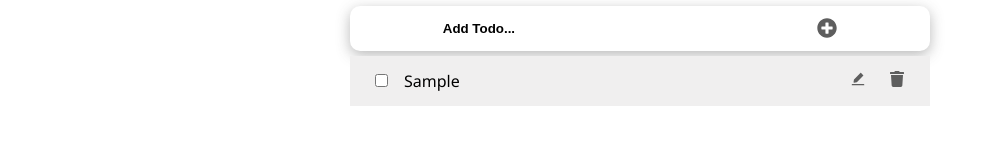
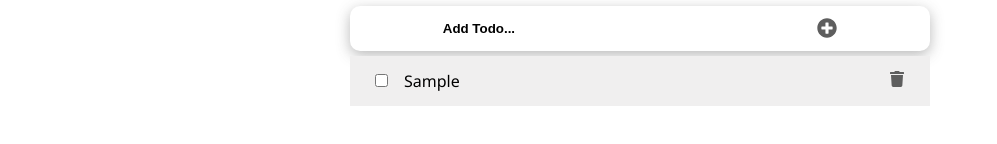
Before and after one commit to Fombi-Favour/todos-react, a React (Create React App) app: page / in a window 1280 px wide. Both pictures are taken after typing "Sample" into the empty fields and a click on the button 827 px from the left and 336 px from the top of the page. Shown: the part 308-452 px from the top of the page, without its empty margins (0-997 px from the left). Built offline with nearby package versions, Linux system fonts and the light colour scheme.

Commit message:
Update TodoItem.jsx

```diff
--- a/src/components/TodoItem.jsx
+++ b/src/components/TodoItem.jsx
@@ -3,12 +3,14 @@
 import React, { useState } from 'react';
 import { FaTrash } from 'react-icons/fa';
 import { AiFillEdit } from 'react-icons/ai';
+import { useAuthContext } from '../context/AuthContext';
 import styles from '../styles/TodoItem.module.css';
 
 const TodoItem = ({
   itemProp, handleChange, delTodo, setUpdate,
 }) => {
   const [editing, setEditing] = useState(false);
+  const { user } = useAuthContext();
 
   const completedStyle = {
     fontStyle: 'italic',
@@ -43,9 +45,11 @@ const TodoItem = ({
           checked={itemProp.completed}
           onChange={() => handleChange(itemProp.id)}
         />
-        <button type="button" onClick={handleEditing}>
-          <AiFillEdit size="16px" color="#5e5e5e" />
-        </button>
+        {user && (
+          <button type="button" onClick={handleEditing}>
+            <AiFillEdit size="16px" color="#5e5e5e" />
+          </button>
+        )}
         <button type="button" onClick={() => delTodo(itemProp.id)}>
           <FaTrash size="16px" color="#5e5e5e" />
         </button>
```
